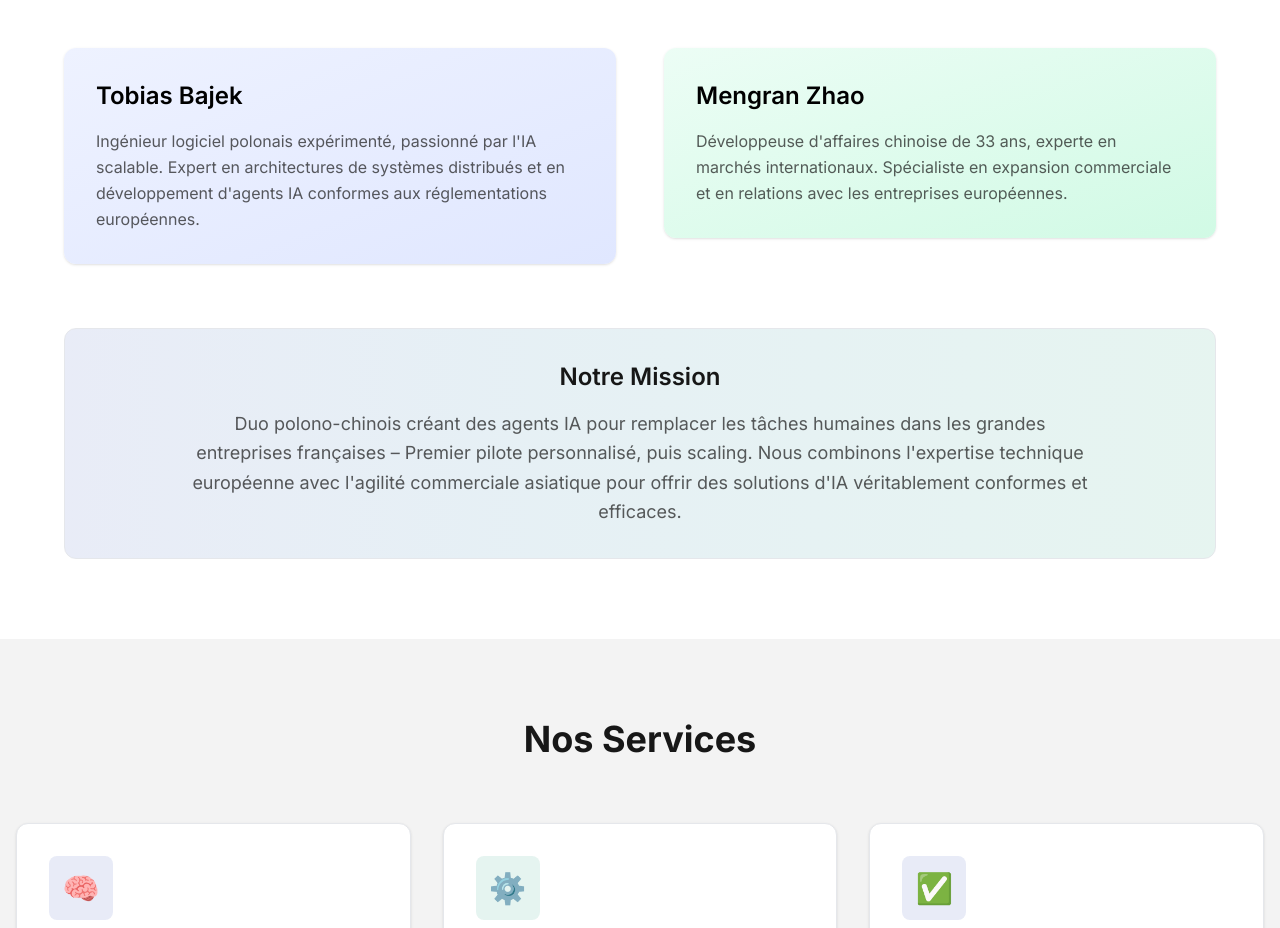
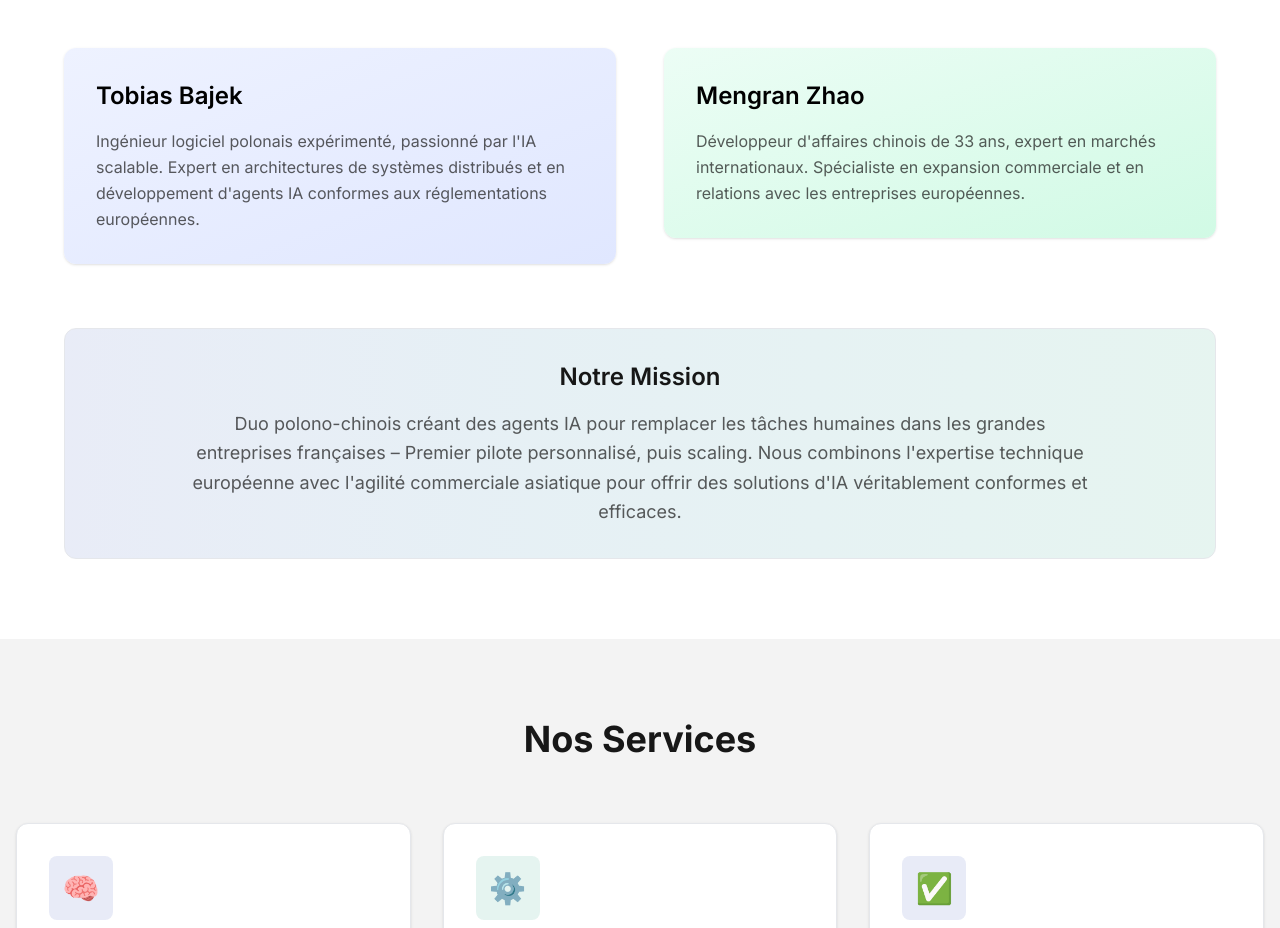
Before and after one commit to ObywatelTB/Kokotajlo, a Next.js app: page / in a window 1280 px wide. Shown: the part 1000-1928 px from the top of the page. Built offline with nearby package versions, Linux system fonts and the light colour scheme; no server answers.

Commit message:
Mengran info

```diff
--- a/src/app/page.tsx
+++ b/src/app/page.tsx
@@ -63,7 +63,7 @@ export default function Home() {
             <div className="bg-gradient-to-br from-accent-50 to-accent-100 p-8 rounded-xl shadow-sm">
               <h3 className="text-2xl font-semibold text-black mb-4">Mengran Zhao</h3>
               <p className="text-foreground/70 leading-relaxed">
-                Développeuse d&apos;affaires chinoise de 33 ans, experte en marchés internationaux.
+                Développeur d&apos;affaires chinois de 33 ans, expert en marchés internationaux.
                 Spécialiste en expansion commerciale et en relations avec les entreprises européennes.
               </p>
             </div>
```
